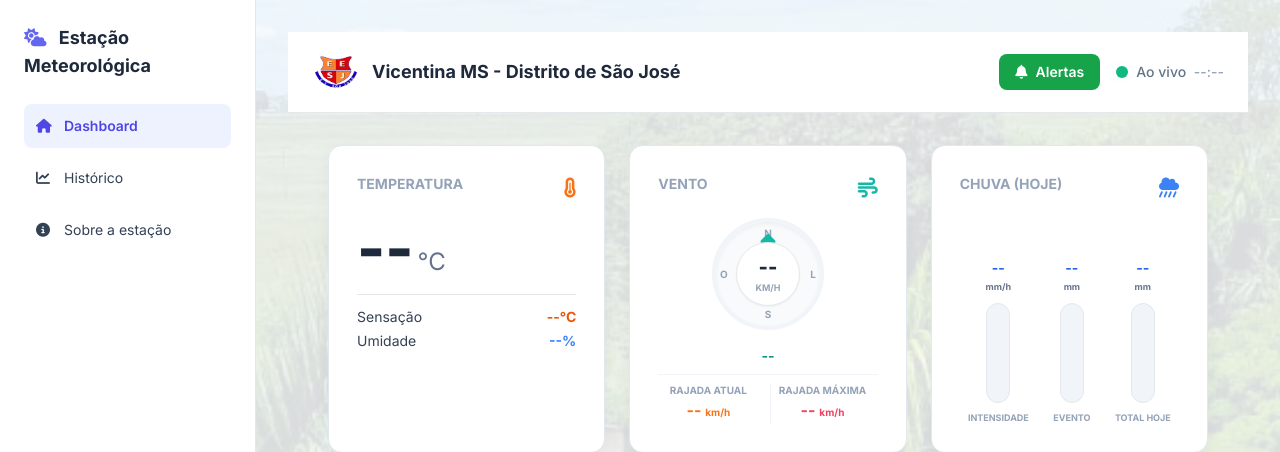
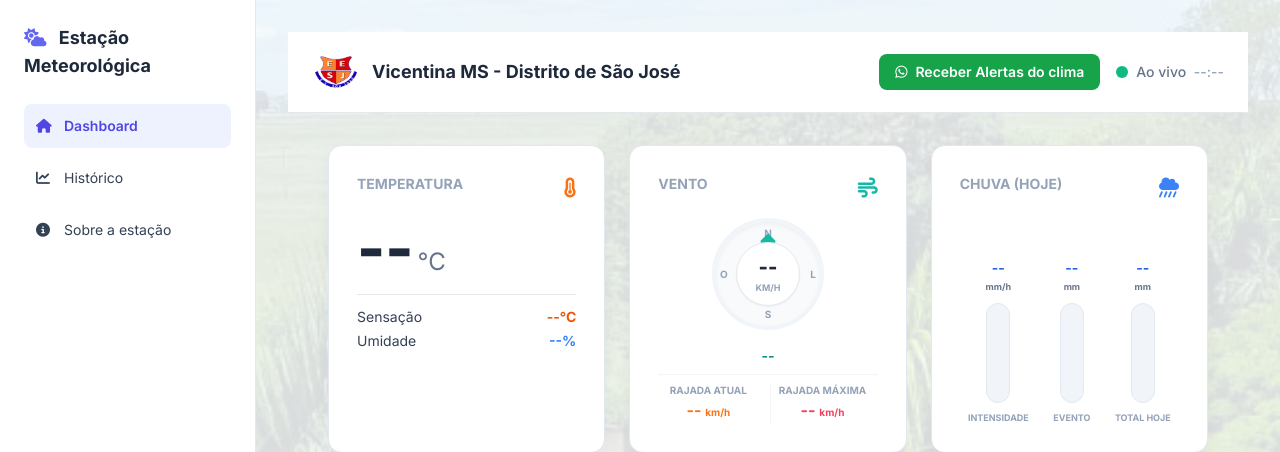
Before and after one commit to rodrigoraa/EstacaoEmPython, a Flask app: page / in a window 1280 px wide. Shown: the top 452 px of the page. Run offline with Flask 3, Linux system fonts and the light colour scheme; data that the repository does not hold is empty; parts of the project's set-up code (start-up, migrations or seed data) failed here and were passed over; some libraries are stand-ins or nearby versions.

Commit message:
Botão receber alertas

```diff
--- a/estacao/templates/index.html
+++ b/estacao/templates/index.html
@@ -29,8 +29,8 @@
           onclick="abrirCadastro()"
           class="bg-green-600 hover:bg-green-700 text-white text-sm font-semibold px-4 py-2 rounded-lg flex items-center gap-2 flex-1 md:flex-none justify-center transition-colors"
         >
-          <i class="fa-solid fa-bell"></i>
-          Alertas
+          <i class="fa-brands fa-whatsapp"></i>
+          Receber Alertas do clima
         </button>
 
         <div class="flex items-center gap-2">
```
